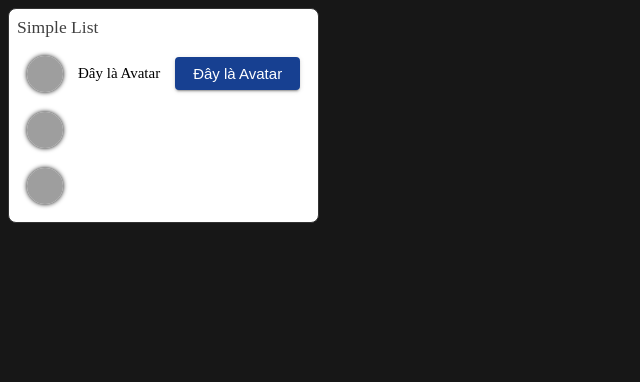
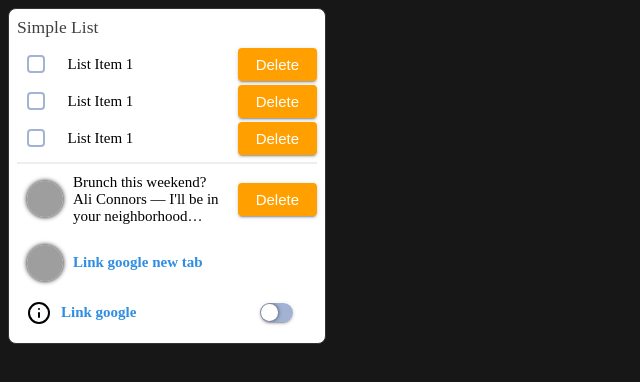
Before and after one commit to quanvan1999/ttg-react-component, a React (Create React App) app: page /quan in a window 1280 px wide. Shown: the top 382 px of the page, without its empty margins (0-640 px from the left). Built offline with nearby package versions, Linux system fonts and the light colour scheme; grey boxes are pictures that could not be loaded.

Commit message:
list update

```diff
--- a/src/Quan.js
+++ b/src/Quan.js
@@ -32,15 +32,36 @@ function Quan() {
         <Container headline = {"Simple List "}>
           <List>
               <ListItem>
+                <ListItem.Checkbox value="123"></ListItem.Checkbox>
+                <ListItem.Text>List Item 1</ListItem.Text>
+                <ListItem.Button color="warning">Delete</ListItem.Button>
+              </ListItem>
+              <ListItem>
+                <ListItem.Checkbox value="123"></ListItem.Checkbox>
+                <ListItem.Text>List Item 1</ListItem.Text>
+                <ListItem.Button color="warning">Delete</ListItem.Button>
+              </ListItem>
+              <ListItem>
+                <ListItem.Checkbox value="123"></ListItem.Checkbox>
+                <ListItem.Text>List Item 1</ListItem.Text>
+                <ListItem.Button color="warning">Delete</ListItem.Button>
+              </ListItem>
+              </List>
+              <List>
+              <ListItem>
                 <ListItem.Avatar></ListItem.Avatar>
-                <ListItem.Text>Đây là Avatar</ListItem.Text>
-                <ListItem.Button>Đây là Avatar</ListItem.Button>
+                <ListItem.Text>Brunch this weekend?
+Ali Connors — I'll be in your neighborhood doing errands this</ListItem.Text>
+                <ListItem.Button color="warning">Delete</ListItem.Button>
               </ListItem>
               <ListItem>
                 <ListItem.Avatar></ListItem.Avatar>
+                <ListItem.Link target="_blank" href="https://google.com">Link google new tab</ListItem.Link>
               </ListItem>
               <ListItem>
-                <ListItem.Avatar></ListItem.Avatar>
+                <ListItem.Icon><IconInfo/></ListItem.Icon>
+                <ListItem.Link target="_blank" href="https://google.com">Link google</ListItem.Link>
+                <ListItem.Toggle></ListItem.Toggle>
               </ListItem>
           </List>
          </Container>
--- a/src/components/List.js
+++ b/src/components/List.js
@@ -2,12 +2,16 @@ import React from 'react'
 import styled from 'styled-components'
 
 const StyleList = styled.ul`
-    border-bottom:1px solid #eee;
+    border-bottom:2px solid #eee;
     display:flex;
+    padding-bottom:5px;
     flex-direction:column;
     &:last-child{
         border:0;
+        padding:0;
     }
+    width:${props => props.width}px;
+    max-width:400px;
     min-width:200px;
 `;
 
@@ -22,4 +26,7 @@ const List = (props) => {
         </StyleList>
     )
 }
+List.defaultProps={
+    width: 300,
+}
 export default List
--- a/src/components/ListItem.js
+++ b/src/components/ListItem.js
@@ -6,6 +6,7 @@ import Avatar from "./elements/Avatar"
 import Icon from "./elements/Icon";
 import Button from "./elements/Button"
 import Link from "./elements/Link";
+import { Checkbox, Toggle } from './elements'
 const StyleItem = styled.li`
     display:flex;
     margin:5px 0;
@@ -13,12 +14,19 @@ const StyleItem = styled.li`
     color:#000;
     background:transparent;
     align-items:center;
-    justify-content:space-between;
-    &>p ,>button,>span,>div {
-        margin-right:15px;
+    position:relative;
+    & button:last-child, label:last-child{
+        position:absolute;
+        right:0;
     }
-    &>p:last-child ,>button:last-child,>span:last-child,>div:last-child {
-        margin-right:0;
+    & p , a{
+        margin: 0 10px;
+        max-width:150px;
+        -webkit-line-clamp: 3;
+        -webkit-box-orient: vertical;
+        overflow: hidden;
+        text-overflow: ellipsis;
+        display: -webkit-box;
     }
 `;
 const Text= styled.p``;
@@ -49,6 +57,8 @@ const ListItem = (props) => {
 ListItem.Avatar = Avatar
 ListItem.Icon = Icon
 ListItem.Button=Button
+ListItem.Checkbox=Checkbox
+ListItem.Toggle=Toggle
 ListItem.Link=Link
 ListItem.Text=Text
 
```
